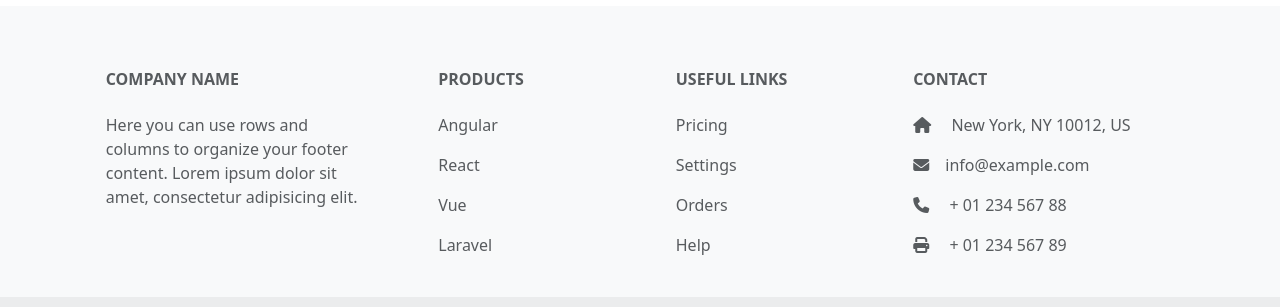
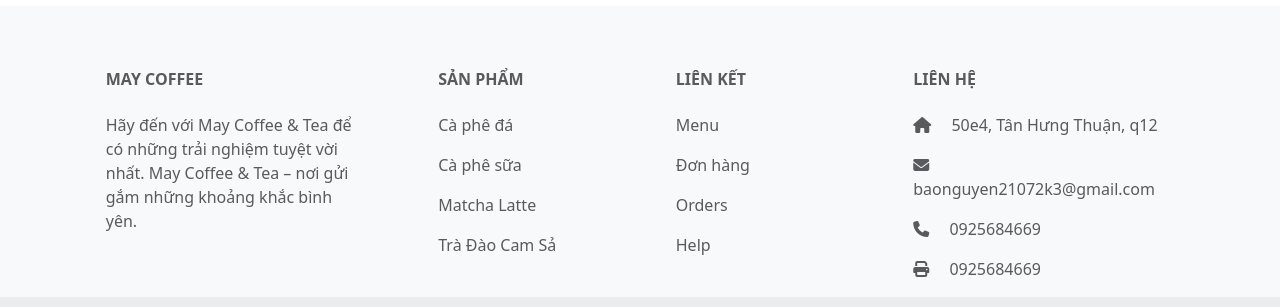
Before and after one commit to hungpbps26890/pro2112-may-coffee-frontend, a React (Vite) app: page /checkout in a window 1280 px wide. Shown: the part 893-1200 px from the top of the page. Built offline with nearby package versions, Linux system fonts and the light colour scheme; no server answers.

Commit message:
Nguyen update

```diff
--- a/src/components/Footer/Footer.jsx
+++ b/src/components/Footer/Footer.jsx
@@ -7,48 +7,47 @@ const Footer = () => {
         <div className="container text-center text-md-start mt-5">
           <div className="row mt-3">
             <div className="col-md-3 col-lg-4 col-xl-3 mx-auto mb-4">
-              <h6 className="text-uppercase fw-bold mb-4">Company name</h6>
+              <h6 className="text-uppercase fw-bold mb-4">May Coffee</h6>
               <p>
-                Here you can use rows and columns to organize your footer
-                content. Lorem ipsum dolor sit amet, consectetur adipisicing
-                elit.
+              Hãy đến với May Coffee & Tea để có những trải nghiệm tuyệt vời nhất.
+              May Coffee & Tea – nơi gửi gắm những khoảng khắc bình yên.
               </p>
             </div>
 
             <div className="col-md-2 col-lg-2 col-xl-2 mx-auto mb-4">
-              <h6 className="text-uppercase fw-bold mb-4">Products</h6>
+              <h6 className="text-uppercase fw-bold mb-4">Sản phẩm</h6>
               <p>
                 <a href="#!" className="nav-link">
-                  Angular
+                  Cà phê đá
                 </a>
               </p>
               <p>
                 <a href="#!" className="nav-link">
-                  React
+                  Cà phê sữa
                 </a>
               </p>
               <p>
                 <a href="#!" className="nav-link">
-                  Vue
+                  Matcha Latte
                 </a>
               </p>
               <p>
                 <a href="#!" className="nav-link">
-                  Laravel
+                  Trà Đào Cam Sả
                 </a>
               </p>
             </div>
 
             <div className="col-md-3 col-lg-2 col-xl-2 mx-auto mb-4">
-              <h6 className="text-uppercase fw-bold mb-4">Useful links</h6>
+              <h6 className="text-uppercase fw-bold mb-4">Liên Kết</h6>
               <p>
                 <a href="#!" className="nav-link">
-                  Pricing
+                  Menu
                 </a>
               </p>
               <p>
                 <a href="#!" className="nav-link">
-                  Settings
+                  Đơn hàng
                 </a>
               </p>
               <p>
@@ -64,19 +63,19 @@ const Footer = () => {
             </div>
 
             <div className="col-md-4 col-lg-3 col-xl-3 mx-auto mb-md-0 mb-4">
-              <h6 className="text-uppercase fw-bold mb-4">Contact</h6>
+              <h6 className="text-uppercase fw-bold mb-4">Liên hệ</h6>
               <p>
-                <i className="fa fa-home me-3"></i> New York, NY 10012, US
+                <i className="fa fa-home me-3"></i> 50e4, Tân Hưng Thuận, q12
               </p>
               <p>
                 <i className="fa fa-envelope me-3"></i>
-                info@example.com
+                baonguyen21072k3@gmail.com
               </p>
               <p>
-                <i className="fa fa-phone me-3"></i> + 01 234 567 88
+                <i className="fa fa-phone me-3"></i> 0925684669
               </p>
               <p>
-                <i className="fa fa-print me-3"></i> + 01 234 567 89
+                <i className="fa fa-print me-3"></i> 0925684669
               </p>
             </div>
           </div>
--- a/src/pages/Checkout/Checkout.jsx
+++ b/src/pages/Checkout/Checkout.jsx
@@ -264,7 +264,7 @@ const Checkout = () => {
       const createdOrder = res.result;
       console.log("Created order: ", createdOrder);
 
-      if (createdOrder.paymentMethod.name === "VNPAY") {
+      if (createdOrder.paymentMethod.name === "VnPay") {
         const paymentResponse = await createVNPayPayment(
           createdOrder.discountTotalPrice,
           createdOrder.id
--- a/src/pages/Order/Order.jsx
+++ b/src/pages/Order/Order.jsx
@@ -45,6 +45,7 @@ const Order = () => {
   };
 
   const handleCancel = () => {
+
     toast.success("Cancel order successfully!");
   };
 
```
